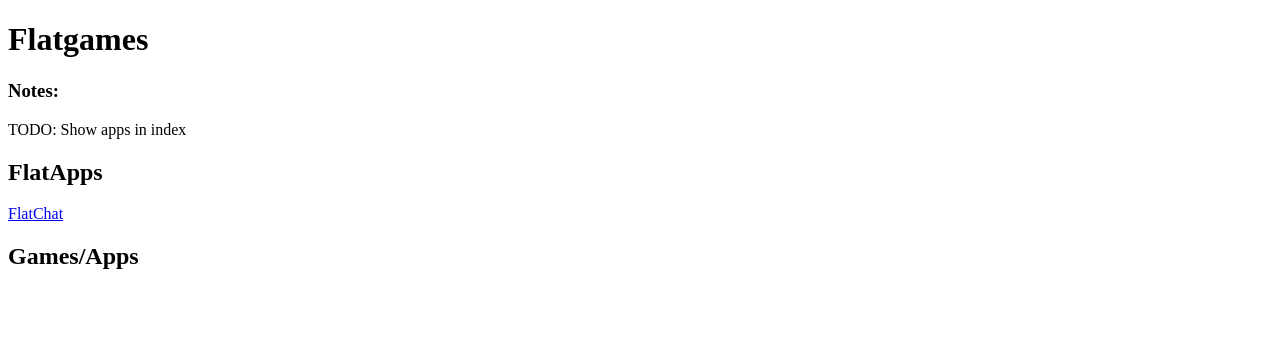
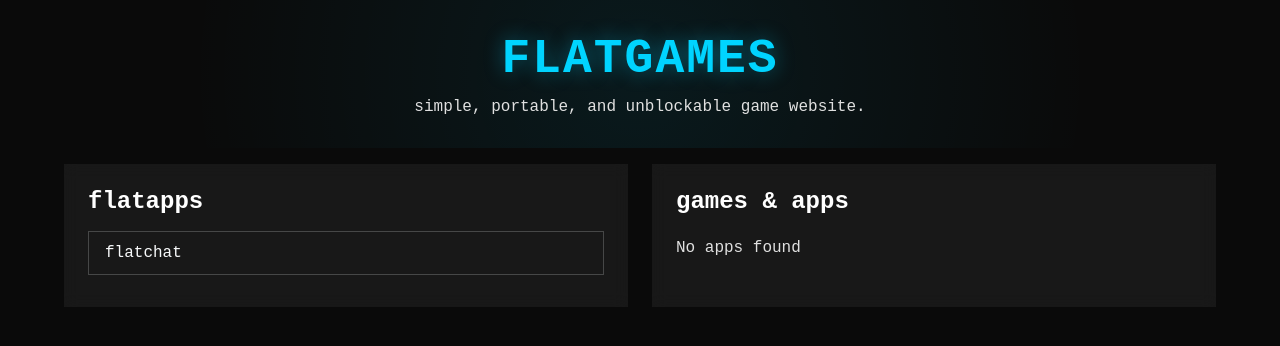
Before and after one commit to Flatdog404/Flatgames, a website: page index.html in a window 1280 px wide. Drawn offline with Linux system fonts and the light colour scheme; no server answers.

Commit message:
making actual happiness

```diff
--- /dev/null
+++ b/apps-loader.js
@@ -0,0 +1,18 @@
+(async () => {
+    try {
+        const response = await fetch('/apps');
+        if (!response.ok) throw new Error('Server failed to load apps');
+        const data = await response.json();
+
+        const grid = document.getElementById('gameGrid');
+        if (!Array.isArray(data)) return;
+
+        grid.innerHTML = data.map(name =>
+            `<a href="/apps/${name}" class="app-link">${name}</a>`
+        ).join(' ');
+    } catch (err) {
+        console.error('Failed to populate apps:', err);
+        const grid = document.getElementById('gameGrid');
+        if (grid) grid.textContent = 'No apps found';
+    }
+})();
--- /dev/null
+++ b/index.css
@@ -0,0 +1,103 @@
+/* this is the default css i vibecoded 15 minutes ago*/
+* {
+  margin: 0;
+  padding: 0;
+  box-sizing: border-box;
+}
+
+body {
+  font-family: monospace, 'Courier New', Courier, monospace;
+  background-color: #0a0a0a;
+  color: #e0e0e0;
+  min-height: 100vh;
+  display: flex;
+  flex-direction: column;
+}
+
+/* Header */
+.main-header {
+  text-align: center;
+  padding: 2rem;
+  background: radial-gradient(circle at center, rgba(0,212,255,0.08) 0%, transparent 70%);
+}
+
+h1 {
+  font-size: 3rem;
+  margin-bottom: 0.75rem;
+  text-transform: uppercase;
+  letter-spacing: 2px;
+}
+
+.accent-text {
+  color: #00d4ff;
+  text-shadow: 0 0 20px rgba(0, 212, 255, 0.4);
+}
+
+#notesSection p {
+  line-height: 1.6;
+  color: #aaa;
+  font-size: 1rem;
+}
+
+/* Main layout */
+.container {
+  display: flex;
+  width: min(95vw, 1200px);
+  margin: 1rem auto;
+  padding: 0 1.5rem;
+  gap: 1.5rem;
+}
+
+.apps-section, .games-section {
+  flex: 1;
+  padding: 1.5rem;
+  background: rgba(255, 255, 255, 0.06);
+  border-radius: 0;
+  backdrop-filter: blur(8px);
+}
+
+.apps-section h2, .games-section h2 {
+  color: #fff;
+  margin-bottom: 1rem;
+  font-size: 1.5rem;
+}
+
+.app-link, .app-card {
+  display: block;
+  padding: 0.75rem 1rem;
+  margin-bottom: 0.5rem;
+  text-decoration: none;
+  color: #f7f9fa;
+  border: 1px solid rgba(179, 181, 182, 0.3);
+  border-radius: 0;
+  transition: all 0.2s ease;
+}
+
+.app-link:hover, .app-card:hover {
+  background: rgba(0, 212, 255, 0.15);
+  transform: translateY(-2px);
+}
+
+.game-grid {
+  display: grid;
+  grid-template-columns: repeat(auto-fill, minmax(180px, 1fr));
+  gap: 1rem;
+  padding-top: 0.5rem;
+}
+
+.app-card {
+  background: rgba(255, 255, 255, 0.04);
+  border: 1px solid #333;
+}
+
+.bg-orb {
+  position: fixed;
+  width: 300px;
+  height: 300px;
+  background: radial-gradient(circle, rgba(0, 212, 255, 0.1) 0%, transparent 70%);
+  border-radius: 0;
+  pointer-events: none;
+}
+
+.orb-1 { top: -100px; left: -50px; }
+.orb-2 { bottom: -100px; right: -50px; }
--- a/index.html
+++ b/index.html
@@ -1,31 +1,40 @@
-<!DOCTYPE html>
-
-<html>
+<!doctype html>
+<html lang="en">
 <head>
   <meta http-equiv="CONTENT-TYPE" content="text/html; charset=UTF-8">
-  <title>New Tab</title>
+  <title>new tab — flatgames</title>
+  <link rel="stylesheet" href="index.css">
 </head>
 <body>
-  <h1>Flatgames</h1>
 
-  <h3>Notes:</h3>
-  <div id="notes" style="white-space: pre-wrap;">Loading notes...</div>
-    <h2>FlatApps</h2>
-    <a href="flatchat.html">FlatChat</a>
-    <br>
+  <!-- Header with title and notes -->
+  <header class="main-header">
+    <h1><span class="accent-text">flatgames</span></h1>
+    <p>simple, portable, and unblockable game website.</p>
+  </header>
 
-    <h2>Games/Apps</h2>
+  <!-- Main layout: side-by-side sections -->
+  <main class="container">
 
-  <script>
-    fetch('Data/notes.txt')
-      .then(response => response.text())
-      .then(textData => {
-        document.getElementById('notes').textContent = textData
-      })
-      .catch(error => {
-        console.error('Error fetching notes:', error)
-        document.querySelector('p').textContent = 'Failed to load notes.'
-      })
-  </script>
+    <!-- FlatApps section (left sidebar) -->
+    <section id="appsSection" class="apps-section">
+      <h2>flatapps</h2>
+      <a href="/flatchat" class="app-link">flatchat</a>
+    </section>
+
+    <!-- Games/Apps Section (right side — takes most of the screen) -->
+    <section id="gamesSection" class="games-section">
+      <h2>games &amp; apps</h2>
+      <div id="gameGrid" class="game-grid"></div>
+    </section>
+
+  </main>
+
+  <!-- Load notes */->
+  <script src="index.js"></script>
+
+  <!-- Dynamically load games from /Apps/ folder -->
+  <script src="apps-loader.js"></script>
+
 </body>
 </html>
```
Also changed, not shown: server.js (+29 -14 lines).
